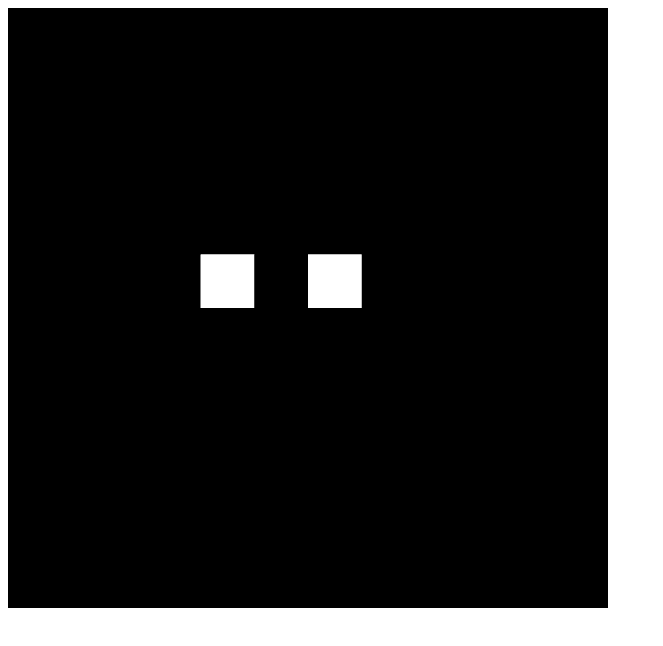
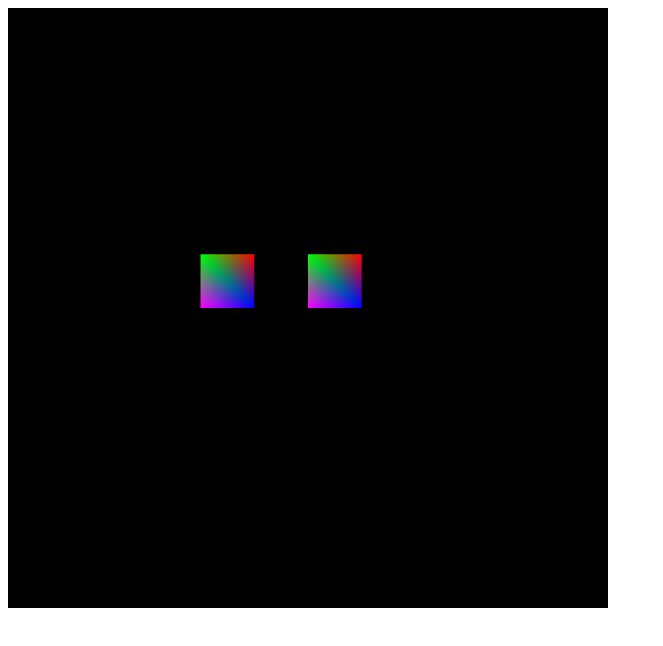
Before and after one commit to GwennaelBuchet/flyingCells, a plain HTML site: page index.html in a window 1280 px wide. Shown: the whole page, without its empty margins (0-663 px from the left). Drawn offline with Linux system fonts and the light colour scheme.

Commit message:
[Add] Add color buffer

```diff
--- a/index.html
+++ b/index.html
@@ -8,24 +8,33 @@
 
 
 <canvas id="scene" width="600" height="600">
-    Votre navigateur ne semble pas supporter l'élément HTML5 <code>&lt;canvas&gt;</code>.
+    Your browser does not support Canvas <code>&lt;canvas&gt;</code>.
 </canvas>
 
 
 <script id="vs-simple" type="x-shader/x-vertex">
     attribute vec3 aVertexPosition;
+    attribute vec4 aVertexColor;
 
     uniform mat4 uMVMatrix;
     uniform mat4 uPMatrix;
 
+    varying vec4 vColor;
+
     void main(void) {
         gl_Position = uPMatrix * uMVMatrix * vec4(aVertexPosition, 1.0);
+        vColor = aVertexColor;
     }
+
 </script>
 
 <script id="fs-monochrome" type="x-shader/x-fragment">
+    precision mediump float;
+
+    varying vec4 vColor;
+
     void main(void) {
-    gl_FragColor = vec4(1.0, 1.0, 1.0, 1.0);
+        gl_FragColor = vColor;
     }
 </script>
 
--- a/js/main.js
+++ b/js/main.js
@@ -3,7 +3,8 @@ let gl;
 let shaderProgram;
 let mvMatrix = mat4.create();
 let pMatrix = mat4.create();
-let squareVertexBuffer;
+let squareVertexPositionBuffer;
+let squareVertexColorBuffer;
 
 function initGL(canvas) {
     try {
@@ -71,6 +72,8 @@ function initShaders() {
 
     shaderProgram.vertexPositionAttribute = gl.getAttribLocation(shaderProgram, "aVertexPosition");
     gl.enableVertexAttribArray(shaderProgram.vertexPositionAttribute);
+    shaderProgram.vertexColorAttribute = gl.getAttribLocation(shaderProgram, "aVertexColor");
+    gl.enableVertexAttribArray(shaderProgram.vertexColorAttribute);
 
     shaderProgram.pMatrixUniform = gl.getUniformLocation(shaderProgram, "uPMatrix");
     shaderProgram.mvMatrixUniform = gl.getUniformLocation(shaderProgram, "uMVMatrix");
@@ -93,8 +96,8 @@ function setMatrixUniforms() {
  */
 function initSquareBuffer(x, y, z, w, h) {
     // initialize a buffer object for a square mesh
-    squareVertexBuffer = gl.createBuffer();
-    gl.bindBuffer(gl.ARRAY_BUFFER, squareVertexBuffer);
+    squareVertexPositionBuffer = gl.createBuffer();
+    gl.bindBuffer(gl.ARRAY_BUFFER, squareVertexPositionBuffer);
     let vertices = [
         x + w, y + h, z,
         x    , y + h, z,
@@ -102,8 +105,21 @@ function initSquareBuffer(x, y, z, w, h) {
         x    , y    , z
     ];
     gl.bufferData(gl.ARRAY_BUFFER, new Float32Array(vertices), gl.STATIC_DRAW);
-    squareVertexBuffer.itemSize = 3;
-    squareVertexBuffer.numItems = 4;
+    squareVertexPositionBuffer.itemSize = 3;
+    squareVertexPositionBuffer.numItems = 4;
+
+    //create per-vertex color buffer
+    squareVertexColorBuffer = gl.createBuffer();
+    gl.bindBuffer(gl.ARRAY_BUFFER, squareVertexColorBuffer);
+    let colors = [
+        1.0, 0.0, 0.0, 1.0,
+        0.0, 1.0, 0.0, 1.0,
+        0.0, 0.0, 1.0, 1.0,
+        1.0, 0.0, 1.0, 1.0
+    ];
+    gl.bufferData(gl.ARRAY_BUFFER, new Float32Array(colors), gl.STATIC_DRAW);
+    squareVertexColorBuffer.itemSize = 4;
+    squareVertexColorBuffer.numItems = 4;
 }
 
 /**
@@ -115,12 +131,16 @@ function initSquareBuffer(x, y, z, w, h) {
  */
 function _renderSquare(x, y, z) {
     mat4.identity(mvMatrix);
+    mat4.translate(mvMatrix, mvMatrix, vec3.fromValues(x, y, z));
 
-    mat4.translate(mvMatrix, mvMatrix, vec3.fromValues(x, y, z));
-    gl.bindBuffer(gl.ARRAY_BUFFER, squareVertexBuffer);
-    gl.vertexAttribPointer(shaderProgram.vertexPositionAttribute, squareVertexBuffer.itemSize, gl.FLOAT, false, 0, 0);
+    gl.bindBuffer(gl.ARRAY_BUFFER, squareVertexPositionBuffer);
+    gl.vertexAttribPointer(shaderProgram.vertexPositionAttribute, squareVertexPositionBuffer.itemSize, gl.FLOAT, false, 0, 0);
+
+    gl.bindBuffer(gl.ARRAY_BUFFER, squareVertexColorBuffer);
+    gl.vertexAttribPointer(shaderProgram.vertexColorAttribute, squareVertexColorBuffer.itemSize, gl.FLOAT, false, 0, 0);
+
     setMatrixUniforms();
-    gl.drawArrays(gl.TRIANGLE_STRIP, 0, squareVertexBuffer.numItems);
+    gl.drawArrays(gl.TRIANGLE_STRIP, 0, squareVertexPositionBuffer.numItems);
 }
 
 /**
```
Lines whose indentation alone changed are shown as unchanged.
